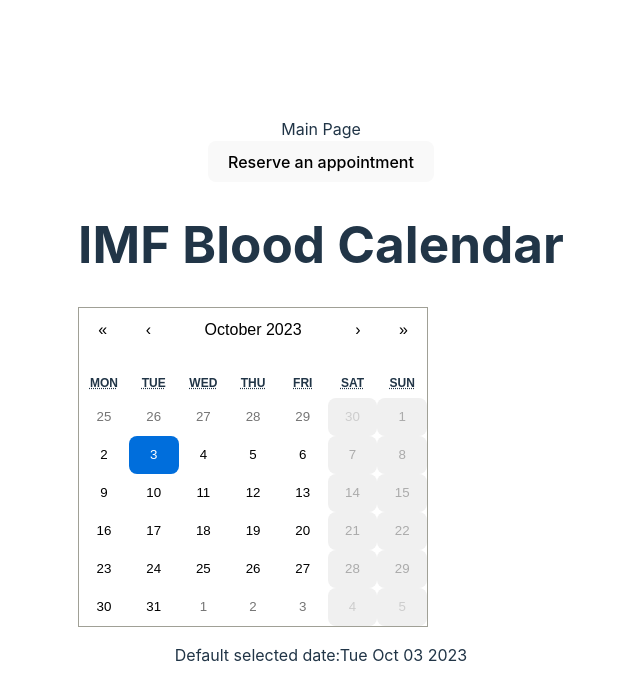
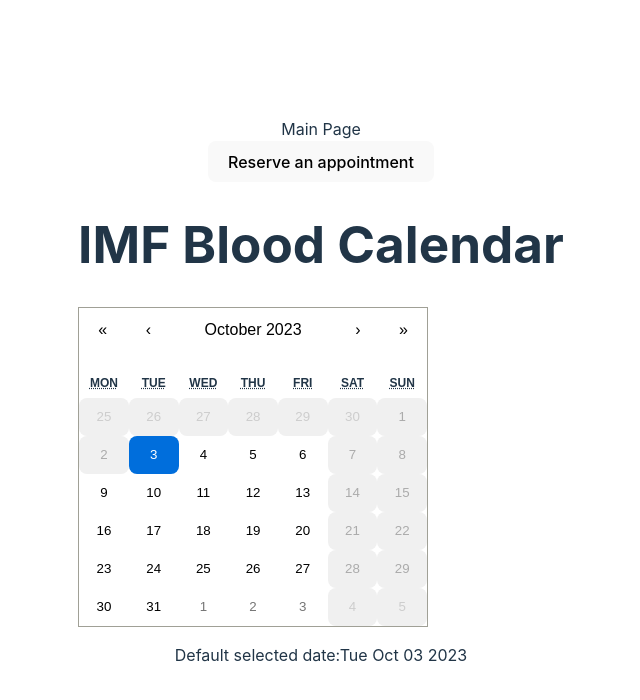
Before and after one commit to ImreFekete/blood-donation-page, a React (Vite) app in the folder frontend/my-app/: page /calendar in a window 1280 px wide. Shown: the top 700 px of the page, without its empty margins (319-959 px from the left). Built offline with nearby package versions, Linux system fonts and the light colour scheme.

Commit message:
Disable both past dates and weekends in Calendar component

```diff
--- a/frontend/my-app/src/Components/CalendarComp.jsx
+++ b/frontend/my-app/src/Components/CalendarComp.jsx
@@ -2,6 +2,10 @@ import {useState} from "react";
 import Calendar from 'react-calendar';
 import 'react-calendar/dist/Calendar.css';
 import Time from "./Time.jsx";
+
+function filterWeekends(date) {
+    return date.getDay() === 0 || date.getDay() === 6;
+}
 
 const CalendarComp = () => {
 
@@ -17,7 +21,9 @@ const CalendarComp = () => {
                     value={date}
                     onClickDay={() => setShowTime(true)}
                     tileDisabled={({ date}) => {
-                        return date.getDay() === 0 || date.getDay() === 6;
+                        const currentDate = new Date();
+                        currentDate.setHours(0, 0, 0, 0);
+                        return currentDate > date || filterWeekends(date);
                     }}
                 />
             </div>
```
